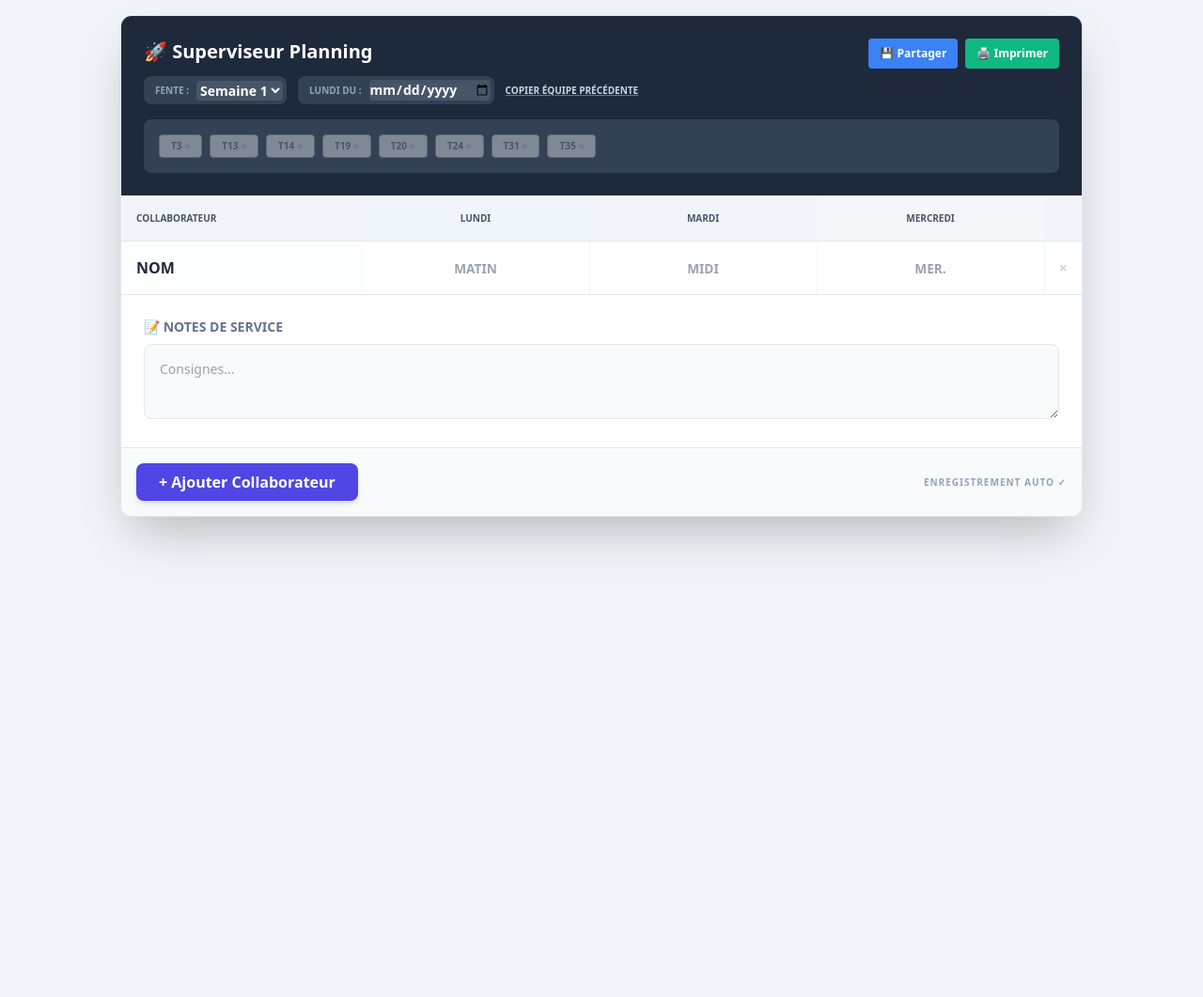
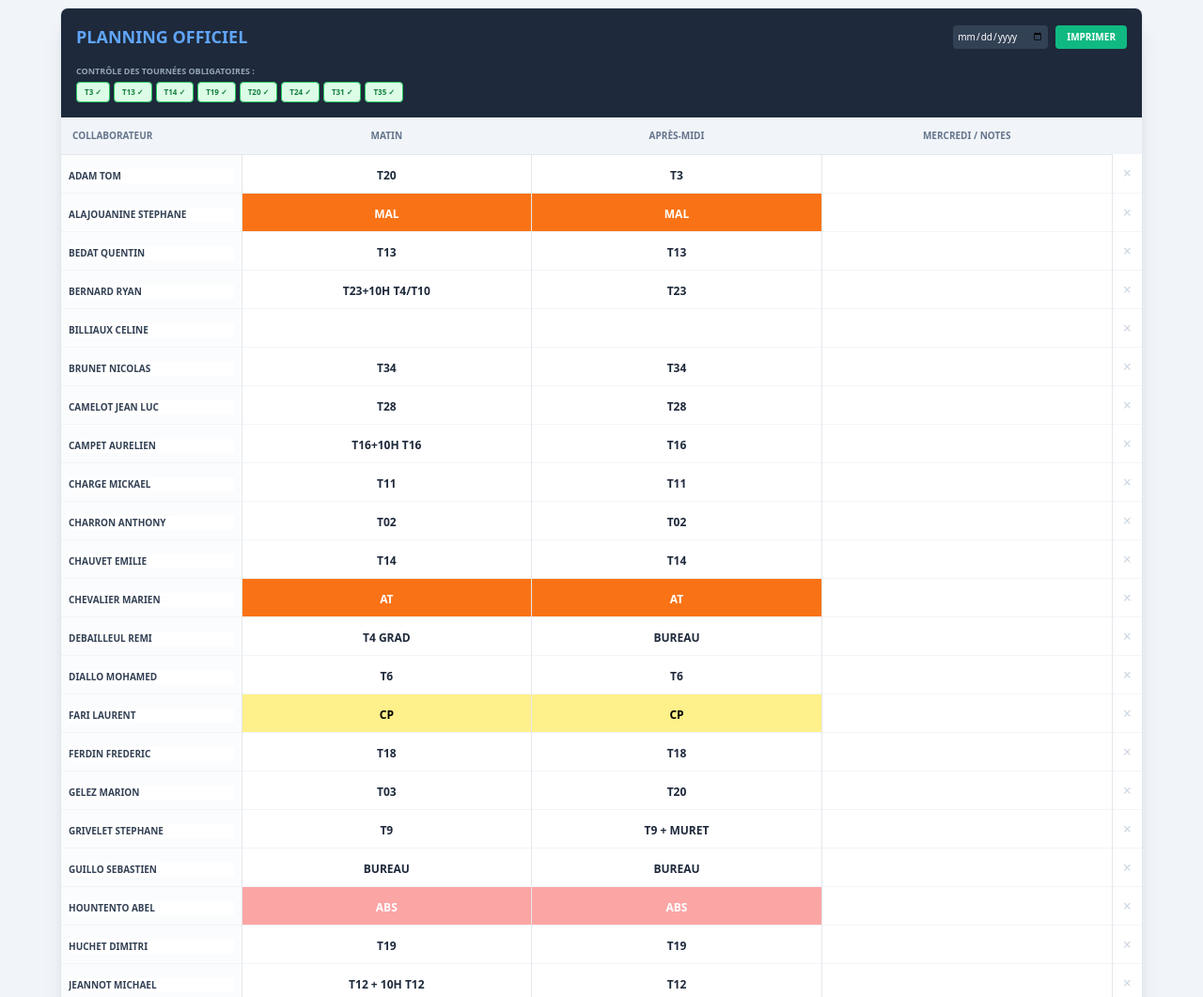
Before and after one commit to abotamame-dev/bon, a plain HTML site: page index.html in a window 1280 px wide. Shown: the top 1061 px of the page at 94% size. Before the commit the page ends 800 px from the top, so only its background shows below. Drawn offline with nearby package versions, Linux system fonts and the light colour scheme.

Commit message:
index.html

```diff
--- a/index.html
+++ b/index.html
@@ -2,195 +2,189 @@
 <html lang="fr">
 <head>
     <meta charset="UTF-8">
-    <title>Planning Pro - Calendrier Dynamique</title>
+    <meta name="viewport" content="width=device-width, initial-scale=1.0">
+    <title>Planning Logistique Complet</title>
     <script src="https://cdn.tailwindcss.com"></script>
     <style>
-        .cell-input { border: none; background: transparent; width: 100%; text-align: center; font-size: 0.85rem; font-weight: 600; text-transform: uppercase; }
+        .cell-input { border: none; background: transparent; width: 100%; text-align: center; font-size: 0.75rem; font-weight: 700; text-transform: uppercase; }
         .bg-mal, .bg-at { background-color: #f97316 !important; color: white !important; }
         .bg-cp { background-color: #fef08a !important; color: black !important; }
-        .bg-error { background-color: #fee2e2 !important; border: 2px solid #ef4444 !important; }
+        .bg-abs { background-color: #fca5a5 !important; color: white !important; }
         .tournee-ok { border-color: #22c55e; color: #15803d; background: #dcfce7; }
-        .tournee-manquante { border-color: #94a3b8; color: #64748b; background: #f1f5f9; }
-        @media print {
-            .no-print { display: none !important; }
-            body { background: white; padding: 0; }
-            .max-w-5xl { max-width: 100%; box-shadow: none; border: none; }
-            th, td { border: 1px solid #ccc !important; -webkit-print-color-adjust: exact; }
-        }
+        .tournee-manquante { border-color: #cbd5e1; color: #94a3b8; background: #f8fafc; }
+        @media print { .no-print { display: none !important; } body { background: white; padding: 0; } }
     </style>
 </head>
-<body class="bg-slate-100 p-4 font-sans text-slate-800">
+<body class="bg-slate-100 p-2 font-sans text-slate-800">
+    <div class="max-w-6xl mx-auto bg-white shadow-xl rounded-lg overflow-hidden border border-slate-200">
 
-<div class="max-w-5xl mx-auto bg-white shadow-2xl rounded-xl overflow-hidden border border-slate-200">
-
-    <div class="p-6 border-b border-slate-100 bg-slate-800 text-white no-print">
-        <div class="flex justify-between items-start mb-4">
-            <div class="space-y-3">
-                <h1 class="text-xl font-bold">🚀 Superviseur Planning</h1>
-                <div class="flex flex-wrap gap-3">
-                    <div class="flex items-center bg-slate-700 rounded-lg p-1">
-                        <span class="px-2 text-[10px] font-bold text-slate-400 uppercase">Fente :</span>
-                        <select id="week-selector" onchange="switchWeek()" class="bg-slate-600 border-none text-white text-sm font-bold rounded focus:ring-0 cursor-pointer">
-                            <option value="S1">Semaine 1</option>
-                            <option value="S2">Semaine 2</option>
-                            <option value="S3">Semaine 3</option>
-                            <option value="S4">Semaine 4</option>
-                        </select>
-                    </div>
-                    <div class="flex items-center bg-slate-700 rounded-lg p-1">
-                        <span class="px-2 text-[10px] font-bold text-slate-400 uppercase">Lundi du :</span>
-                        <input type="date" id="monday-picker" onchange="saveCurrentWeek()" class="bg-slate-600 border-none text-white text-sm font-bold rounded focus:ring-0 cursor-pointer shadow-inner">
-                    </div>
-                    <button onclick="copyPreviousWeek()" class="text-slate-300 hover:text-white text-[10px] font-bold uppercase underline decoration-slate-500">Copier équipe précédente</button>
+        <div class="p-4 bg-slate-800 text-white no-print">
+            <div class="flex justify-between items-center mb-4">
+                <h1 class="font-bold text-lg text-blue-400">PLANNING OFFICIEL</h1>
+                <div class="flex gap-2">
+                    <input type="date" id="monday-picker" onchange="saveData()" class="bg-slate-700 text-white text-[10px] p-1 rounded border-none">
+                    <button onclick="window.print()" class="bg-emerald-500 px-3 py-1 rounded text-[10px] font-bold uppercase">Imprimer</button>
                 </div>
             </div>
-
-            <div class="flex gap-2">
-                <button onclick="exportData()" class="bg-blue-500 hover:bg-blue-600 text-white px-3 py-2 rounded font-bold text-xs transition">💾 Partager</button>
-                <button onclick="window.print()" class="bg-emerald-500 hover:bg-emerald-600 text-white px-3 py-2 rounded font-bold text-xs transition">🖨️ Imprimer</button>
-            </div>
-        </div>
-        <div id="status-container" class="bg-slate-700 p-4 rounded-lg flex flex-wrap gap-2"></div>
+            <p class="text-[9px] uppercase text-slate-400 mb-1 font-bold">Contrôle des tournées obligatoires :</p>
+            <div id="status-container" class="flex flex-wrap gap-1"></div>
         </div>
 
         <div class="overflow-x-auto">
-        <div class="hidden print:block text-center p-4 border-b-2 border-slate-800 font-black text-xl uppercase" id="print-header"></div>
             <table class="w-full border-collapse">
                 <thead>
-                <tr class="bg-slate-100 text-slate-600 text-[10px] uppercase font-bold">
-                    <th class="border-b p-4 text-left w-64">Collaborateur</th>
-                    <th class="border-b p-4 text-center bg-blue-50/50">Lundi <span id="date-lundi" class="block text-blue-600"></span></th>
-                    <th class="border-b p-4 text-center">Mardi <span id="date-mardi" class="block text-slate-400"></span></th>
-                    <th class="border-b p-4 text-center bg-slate-50/50">Mercredi <span id="date-mercredi" class="block text-slate-400"></span></th>
-                    <th class="border-b p-1 w-10 no-print"></th>
+                    <tr class="bg-slate-100 text-[10px] uppercase font-bold text-slate-500">
+                        <th class="border-b p-3 text-left w-48">Collaborateur</th>
+                        <th class="border-b p-3 text-center">Matin</th>
+                        <th class="border-b p-3 text-center">Après-midi</th>
+                        <th class="border-b p-3 text-center">Mercredi / Notes</th>
+                        <th class="no-print w-8"></th>
                     </tr>
                 </thead>
                 <tbody id="planning-body" class="divide-y divide-slate-100"></tbody>
             </table>
         </div>
 
-    <div class="p-6 bg-white border-t border-slate-200">
-        <h3 class="text-sm font-bold text-slate-500 uppercase mb-2">📝 Notes de service</h3>
-        <textarea id="notes-area" class="w-full p-4 border border-slate-200 rounded-lg bg-slate-50 min-h-[80px] text-sm" placeholder="Consignes..." oninput="saveCurrentWeek()"></textarea>
-    </div>
-
-    <div class="p-4 bg-slate-50 flex justify-between items-center no-print border-t">
-        <button onclick="addRow()" class="bg-indigo-600 text-white px-6 py-2 rounded-lg font-bold shadow-md hover:bg-indigo-700 transition">+ Ajouter Collaborateur</button>
-        <div id="save-status" class="text-slate-400 text-[10px] uppercase font-bold tracking-widest">Enregistrement auto ✓</div>
+        <div class="p-4 bg-slate-50 flex justify-between items-center border-t no-print">
+            <button onclick="addRow()" class="bg-indigo-600 text-white px-4 py-2 rounded-lg text-xs font-bold">+ Ajouter une personne</button>
+            <button onclick="resetToOfficial()" class="text-red-400 text-[10px] underline uppercase font-bold">Réinitialiser (40 noms)</button>
         </div>
     </div>
 
     <script>
-    const tourneesObligatoires = ["T3", "T13", "T14", "T19", "T20", "T24", "T31", "T35"];
-    let db = JSON.parse(localStorage.getItem('planningDatesV1')) || { S1: { planning: [], notes: "", monday: "" } };
+        const tournsObligatoires = ["T3","T13","T14","T19","T20","T24","T31","T35"];
 
-    function getCurrentWeekID() { return document.getElementById('week-selector').value; }
+        // LA LISTE INTÉGRALE DE TES PHOTOS
+        const equipeOfficielle = [
+            {n:"ADAM TOM", m:"T20", a:"T3", me:""},
+            {n:"ALAJOUANINE STEPHANE", m:"MAL", a:"MAL", me:""},
+            {n:"BEDAT QUENTIN", m:"T13", a:"T13", me:""},
+            {n:"BERNARD RYAN", m:"T23+10H T4/T10", a:"T23", me:""},
+            {n:"BILLIAUX CELINE", m:"", a:"", me:""},
+            {n:"BRUNET NICOLAS", m:"T34", a:"T34", me:""},
+            {n:"CAMELOT JEAN LUC", m:"T28", a:"T28", me:""},
+            {n:"CAMPET AURELIEN", m:"T16+10H T16", a:"T16", me:""},
+            {n:"CHARGE MICKAEL", m:"T11", a:"T11", me:""},
+            {n:"CHARRON ANTHONY", m:"T02", a:"T02", me:""},
+            {n:"CHAUVET EMILIE", m:"T14", a:"T14", me:""},
+            {n:"CHEVALIER MARIEN", m:"AT", a:"AT", me:""},
+            {n:"DEBAILLEUL REMI", m:"T4 GRAD", a:"BUREAU", me:""},
+            {n:"DIALLO MOHAMED", m:"T6", a:"T6", me:""},
+            {n:"FARI LAURENT", m:"CP", a:"CP", me:""},
+            {n:"FERDIN FREDERIC", m:"T18", a:"T18", me:""},
+            {n:"GELEZ MARION", m:"T03", a:"T20", me:""},
+            {n:"GRIVELET STEPHANE", m:"T9", a:"T9 + MURET", me:""},
+            {n:"GUILLO SEBASTIEN", m:"BUREAU", a:"BUREAU", me:""},
+            {n:"HOUNTENTO ABEL", m:"ABS", a:"ABS", me:""},
+            {n:"HUCHET DIMITRI", m:"T19", a:"T19", me:""},
+            {n:"JEANNOT MICHAEL", m:"T12 + 10H T12", a:"T12", me:""},
+            {n:"KICHENIN STEVENS", m:"AT", a:"AT", me:""},
+            {n:"LACAMBRA DAVID", m:"T15", a:"T15", me:""},
+            {n:"LARRIEU JEAN CHRISTOPHE", m:"T02", a:"T02", me:""},
+            {n:"LIVET KARINE", m:"T33", a:"T33", me:""},
+            {n:"MALOKA PRISO EMMANUEL", m:"AT", a:"AT", me:""},
+            {n:"MAMONA NGUDI AUDRY", m:"T22", a:"T22", me:""},
+            {n:"MEYNARD THIERRY", m:"T35", a:"T4/T4", me:""},
+            {n:"MONTES STEEVEN", m:"T30", a:"T30 + CV", me:""},
+            {n:"MOURY ROMARIC", m:"T37", a:"T37", me:""},
+            {n:"NAVAS MATEO", m:"T26/32 + 10H", a:"T26/32", me:""},
+            {n:"OMIECINSKI MAX", m:"CP", a:"T29", me:""},
+            {n:"OUHANI TARIK", m:"T21", a:"T21", me:""},
+            {n:"PEREZ OCEANE", m:"T4 PESSAC", a:"T35", me:""},
+            {n:"PETIT AURELIEN", m:"T17", a:"T17", me:""},
+            {n:"PEZIN WILLIAM", m:"T31", a:"T31", me:""},
+            {n:"ROUCOU LISA", m:"T8", a:"T8 + 15H CV", me:""},
+            {n:"SEISDEDOS SEBASTIEN", m:"T29", a:"PONDEREUX", me:""},
+            {n:"SOUMARE MOUSSA", m:"T24 + 10H", a:"T24", me:""},
+            {n:"TEXIER FRANCK", m:"CP", a:"CP", me:""},
+            {n:"VANACKER LUDOVIC", m:"T37", a:"T37", me:""},
+            {n:"VIANCE PHILIPPE", m:"T10 + 10H T28", a:"T10", me:""}
+        ];
 
-    function updateHeaderDates(mondayDate) {
-        if (!mondayDate) {
-            ["lundi", "mardi", "mercredi"].forEach(d => document.getElementById('date-'+d).innerText = "");
-            return;
-        }
-        const d = new Date(mondayDate);
-        const options = { day: '2-digit', month: '2-digit' };
-        document.getElementById('date-lundi').innerText = d.toLocaleDateString('fr-FR', options);
-        d.setDate(d.getDate() + 1);
-        document.getElementById('date-mardi').innerText = d.toLocaleDateString('fr-FR', options);
-        d.setDate(d.getDate() + 1);
-        document.getElementById('date-mercredi').innerText = d.toLocaleDateString('fr-FR', options);
+        let db = JSON.parse(localStorage.getItem('pDataIntegral'));
+
+        function saveData() {
+            const rows = document.querySelectorAll('#planning-body tr');
+            db = {
+                monday: document.getElementById('monday-picker').value,
+                planning: Array.from(rows).map(r => ({
+                    n: r.querySelector('.name-input').value,
+                    m: r.querySelectorAll('.cell-input')[0].value,
+                    a: r.querySelectorAll('.cell-input')[1].value,
+                    me: r.querySelectorAll('.cell-input')[2].value
+                }))
+            };
+            localStorage.setItem('pDataIntegral', JSON.stringify(db));
+            check();
         }
 
-    function switchWeek() {
-        const weekID = getCurrentWeekID();
-        loadWeek(weekID);
+        function load() {
+            const tbody = document.getElementById('planning-body');
+            tbody.innerHTML = '';
+            if (!db) {
+                equipeOfficielle.forEach(i => addRow(i.n, i.m, i.a, i.me));
+            } else {
+                document.getElementById('monday-picker').value = db.monday || "";
+                db.planning.forEach(i => addRow(i.n, i.m, i.a, i.me));
+            }
+            check();
         }
 
-    function saveCurrentWeek() {
-        const weekID = getCurrentWeekID();
-        const rows = document.querySelectorAll('#planning-body tr');
-        const monday = document.getElementById('monday-picker').value;
-        db[weekID] = {
-            monday: monday,
-            planning: Array.from(rows).map(row => ({
-                nom: row.querySelector('.name-input').value,
-                matin: row.querySelectorAll('.cell-input')[0].value,
-                apm: row.querySelectorAll('.cell-input')[1].value,
-                mer: row.querySelectorAll('.cell-input')[2].value
-            })),
-            notes: document.getElementById('notes-area').value
-        };
-        localStorage.setItem('planningDatesV1', JSON.stringify(db));
-        updateHeaderDates(monday);
-        checkConflictsAndCoverage();
+        function addRow(n="", m="", a="", me="") {
+            const tr = document.createElement('tr');
+            tr.innerHTML = `
+                <td class="p-2 border-r bg-slate-50/50">
+                    <input type="text" class="name-input w-full outline-none uppercase font-bold text-slate-700 text-[10px]" value="${n}" oninput="saveData()">
+                </td>
+                <td class="p-2 border-r cell-container">
+                    <input type="text" class="cell-input" value="${m}" oninput="saveData()">
+                </td>
+                <td class="p-2 border-r cell-container">
+                    <input type="text" class="cell-input" value="${a}" oninput="saveData()">
+                </td>
+                <td class="p-2 border-r cell-container">
+                    <input type="text" class="cell-input" value="${me}" oninput="saveData()">
+                </td>
+                <td class="no-print p-2 text-center text-slate-300">
+                    <button onclick="this.parentElement.parentElement.remove();saveData()">×</button>
+                </td>
+            `;
+            document.getElementById('planning-body').appendChild(tr);
+            check();
         }
 
-    function loadWeek(weekID) {
-        const tbody = document.getElementById('planning-body');
-        tbody.innerHTML = '';
-        const data = db[weekID] || { planning: [], notes: "", monday: "" };
-        document.getElementById('monday-picker').value = data.monday || "";
-        updateHeaderDates(data.monday);
-
-        if (data.planning.length === 0) addRow("NOM");
-        else data.planning.forEach(item => addRow(item.nom, item.matin, item.apm, item.mer));
-        document.getElementById('notes-area').value = data.notes || "";
-        checkConflictsAndCoverage();
-    }
-
-    function addRow(nom = "", matin = "", apm = "", mer = "") {
-        const tbody = document.getElementById('planning-body');
-        const tr = document.createElement('tr');
-        tr.innerHTML = `
-            <td class="p-4 border-r border-slate-50 font-bold bg-slate-50/30">
-                <input type="text" class="name-input w-full bg-transparent outline-none uppercase" value="${nom}" oninput="saveCurrentWeek()">
-            </td>
-            <td class="p-2 cell-container border-r border-slate-100">
-                <input type="text" class="cell-input" value="${matin}" placeholder="Matin" oninput="saveCurrentWeek()">
-            </td>
-            <td class="p-2 cell-container border-r border-slate-100">
-                <input type="text" class="cell-input" value="${apm}" placeholder="Midi" oninput="saveCurrentWeek()">
-            </td>
-            <td class="p-2 cell-container border-r border-slate-100">
-                <input type="text" class="cell-input" value="${mer}" placeholder="Mer." oninput="saveCurrentWeek()">
-            </td>
-            <td class="p-1 text-center no-print">
-                <button onclick="this.parentElement.parentElement.remove(); saveCurrentWeek();" class="text-slate-300 hover:text-red-500 font-bold">×</button>
-            </td>
-        `;
-        tbody.appendChild(tr);
-        checkConflictsAndCoverage();
-    }
-
-    function checkConflictsAndCoverage() {
-        const values = [];
-        document.querySelectorAll('.cell-container').forEach(c => c.className = "p-2 cell-container border-r border-slate-100");
-        document.querySelectorAll('.cell-input').forEach(input => {
-            const val = input.value.trim().toUpperCase();
-            if (!val) return;
-            const container = input.parentElement;
-            if(val === "CP") container.classList.add('bg-cp');
-            if(val === "MAL" || val === "AT") container.classList.add('bg-mal');
-            if(val.startsWith('T')) values.push(val);
+        function check() {
+            const vals = [];
+            document.querySelectorAll('.cell-input').forEach(i => {
+                const v = i.value.toUpperCase();
+                const c = i.parentElement;
+                c.className = "p-2 border-r cell-container";
+                if(v === "CP") c.classList.add('bg-cp');
+                if(v === "MAL" || v === "AT") c.classList.add('bg-mal');
+                if(v === "ABS") c.classList.add('bg-abs');
+                // Capture les tournées (ex: T20, T3...)
+                const matches = v.match(/T\d+/g);
+                if(matches) matches.forEach(m => vals.push(m));
             });
-        const container = document.getElementById('status-container');
-        container.innerHTML = '';
-        tourneesObligatoires.forEach(t => {
-            const ok = values.includes(t);
-            const badge = document.createElement('div');
-            badge.className = `px-3 py-1 border rounded text-[10px] font-black ${ok ? 'tournee-ok' : 'tournee-manquante opacity-40'}`;
-            badge.innerText = `${t} ${ok ? '✓' : '○'}`;
-            container.appendChild(badge);
+            const cont = document.getElementById('status-container');
+            cont.innerHTML = '';
+            tournsObligatoires.forEach(t => {
+                const ok = vals.includes(t);
+                const b = document.createElement('div');
+                b.className = `px-2 py-1 border rounded text-[8px] font-black ${ok ? 'tournee-ok' : 'tournee-manquante opacity-50'}`;
+                b.innerText = t + (ok ? ' ✓' : ' ○');
+                cont.appendChild(b);
             });
         }
 
-    function exportData() {
-        const a = document.createElement('a');
-        a.href = URL.createObjectURL(new Blob([JSON.stringify(db, null, 2)], {type: 'application/json'}));
-        a.download = `planning_complet.json`;
-        a.click();
+        function resetToOfficial() {
+            if(confirm("Attention : cela va effacer vos modifications et remettre la liste des 40 personnes à zéro. Continuer ?")) {
+                localStorage.removeItem('pDataIntegral');
+                db = null;
+                load();
             }
-
-    switchWeek();
+        }
+        load();
     </script>
 </body>
 </html>
```
Lines whose indentation alone changed are shown as unchanged.
